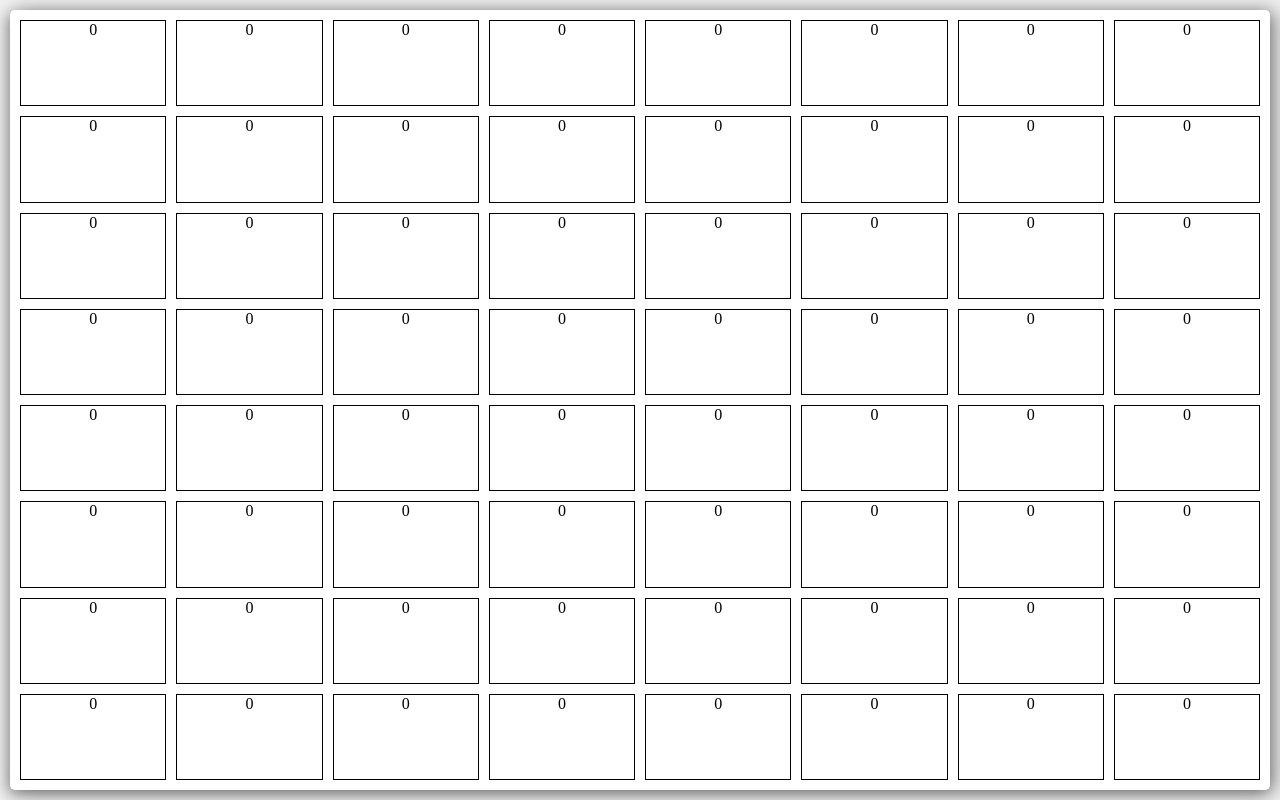
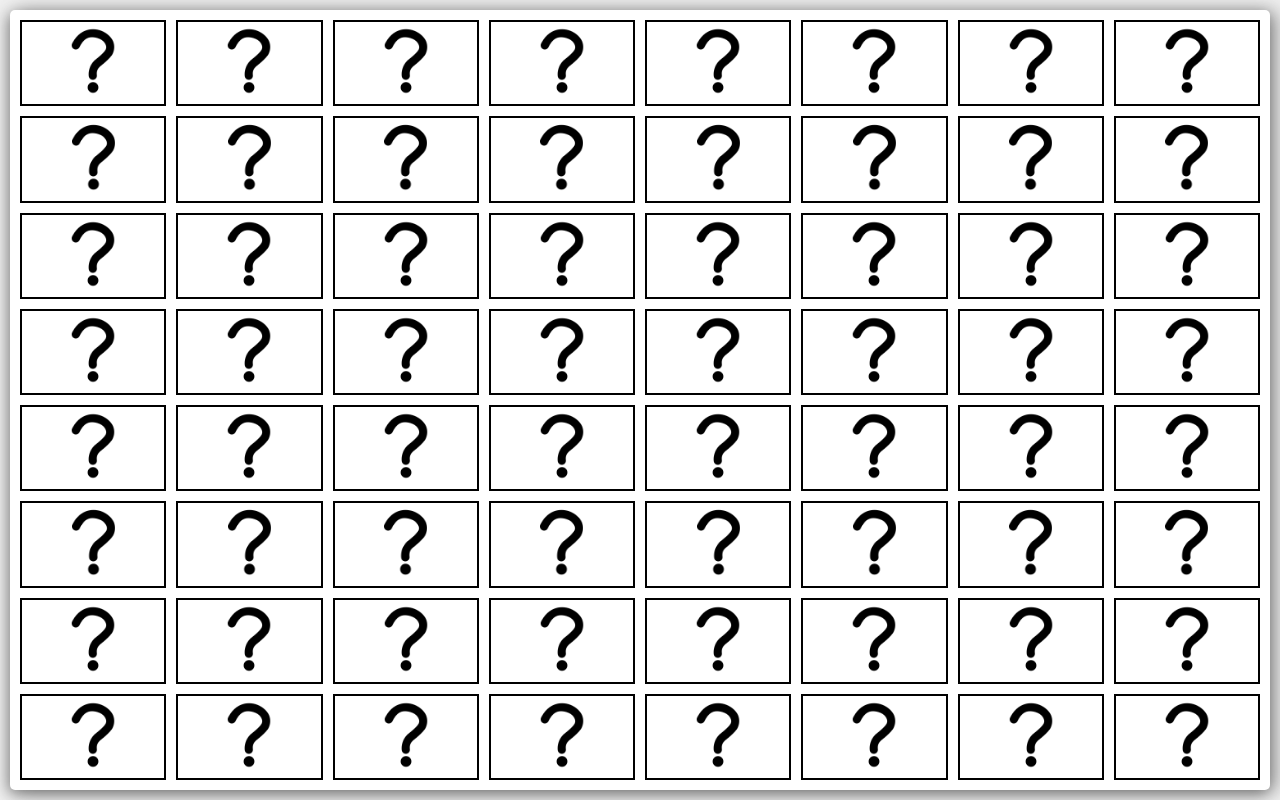
Before and after one commit to Parthipan-Natkunam/diamondSweeper, a React app: page / in a window 1280 px wide. Built offline with nearby package versions, Linux system fonts and the light colour scheme.

Commit message:
adding images to the project

```diff
--- a/src/components/GameContainer.js
+++ b/src/components/GameContainer.js
@@ -11,12 +11,13 @@ class GameContainer extends React.Component{
                     [0],[0],[0],[0],[0],[0],[0],[0],
                     [0],[0],[0],[0],[0],[0],[0],[0],
                     [0],[0],[0],[0],[0],[0],[0],[0]
-               ]
+               ],
+        score: 64
     }
     render(){
         return(
             <div className="game-container">
-                {this.state.tiles.map(item => <div className="game-tile">{item[0]}</div> )}
+                {this.state.tiles.map(item => <div className="game-tile unknown"></div> )}
             </div>
         );
     }
--- a/src/css/style.css
+++ b/src/css/style.css
@@ -26,6 +26,22 @@ html,body{
 
 /* Tile */
 .game-tile{
-    border: 1px solid #000;
+    border: 2px solid #000;
     text-align: center;
+    cursor: pointer;
+    background-position: center;
+    background-repeat: no-repeat;
+    background-size: contain;
 }
+
+.game-tile.unknown{
+    background-image: url('/img/question.png');
+}
+
+.game-tile.hint{
+    background-image: url('/img/arrow.png');
+}
+
+.game-tile.diamond{
+    background-image: url('/img/diamond.png');
+}
```
Also changed, not shown: public/img/arrow.png (added), public/img/diamond.png (added), public/img/question.png (added).
